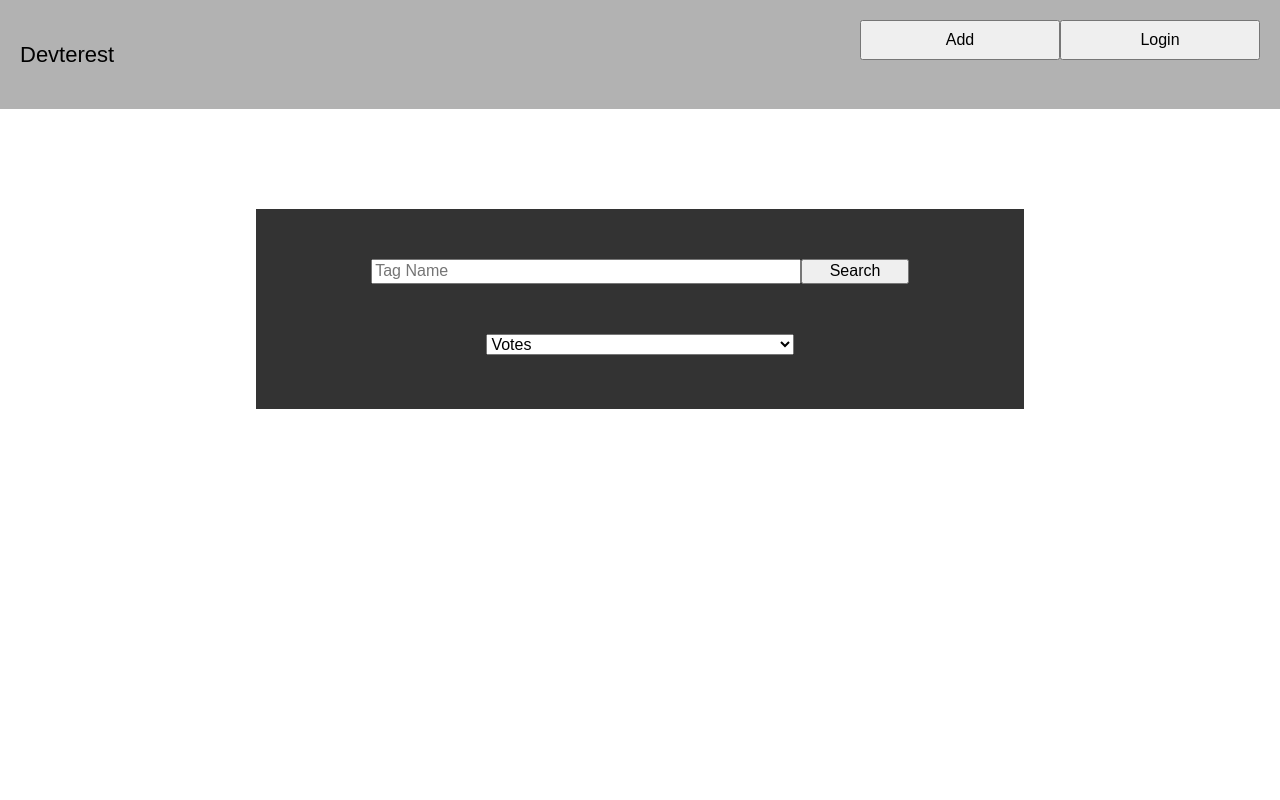
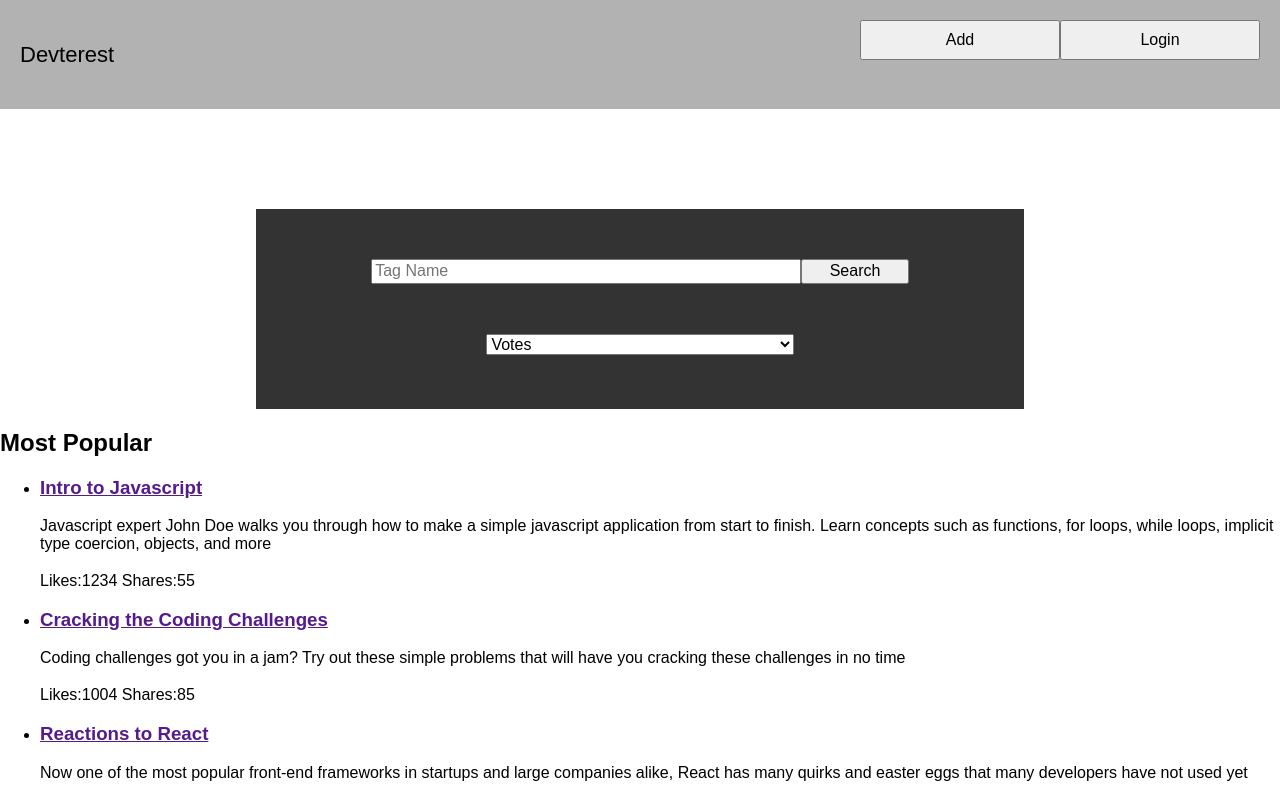
Before and after one commit to Team-Zanoma/Greenfield, a React (Create React App) app in the folder client/: page / in a window 1280 px wide. Shown: the top 800 px of the page. Built offline with nearby package versions, Linux system fonts and the light colour scheme.

Commit message:
Buuilt basic Feed/Files Component, implemented fake data

```diff
--- a/client/src/assets/sass/index.scss
+++ b/client/src/assets/sass/index.scss
@@ -68,9 +68,11 @@
      background-color: rgba(0,0,0,0.3);
      width: 80%;
      height: 500px;
-     margin: auto;
+     left: 50%;
+     transform: translateX(-50%);
      margin-top: 100px;
      padding-top: 150px;
+     position: absolute;
 
     /* --- Form --- */
      form {
@@ -102,9 +104,11 @@
      background-color: rgba(0,0,0,0.3);
      width: 80%;
      height: 500px;
-     margin: auto;
+     left: 50%;
+     transform: translateX(-50%);
      margin-top: 100px;
      padding-top: 75px;
+     position: absolute;
 
      .link_container{
        width: 70%;
--- a/client/src/components/Feed.js
+++ b/client/src/components/Feed.js
@@ -1,11 +1,18 @@
 import React from 'react';
-// import Files from './Files.js';
+import Files from './Files.js';
 
-let Feed = function(props){
+let Feed = function({linkList}){
+
+  let entries = linkList.map((item) => {
+    return <Files file={item} />
+  });
 
   return(
   	<div>
-
+  	  <h2> Most Popular </h2>
+  	    <ul>
+          {entries}
+  	    </ul>
   	</div>
   	);
 }
--- a/client/src/components/Files.js
+++ b/client/src/components/Files.js
@@ -3,12 +3,19 @@ import React from 'react';
 /* ------------ Level 3 ------------ */
 
 
-let Files = function(props){
+let Files = function({file}){
 
   return(
-    <div>
-
-    </div>
+  	<li>
+  	  <div>
+  	    <h3><a href={file.url}>{file.title}</a></h3>
+  	    <span>{file.description}</span>
+  	    <br/>
+  	    <br/>
+  	    <span> Likes:{file.likes} </span>
+  	    <span> Shares:{file.shares}</span>
+  	  </div>
+    </li>
   );
 }
 
--- a/client/src/containers/App.js
+++ b/client/src/containers/App.js
@@ -16,10 +16,17 @@ class App extends Component {
     super(props);
     this.state={
       showLogin: false,
-      showAddSource: false
+      showAddSource: false,
+      linkList: []
     }
     this.showLogin = this.showLogin.bind(this);
     this.showAddSource = this.showAddSource.bind(this);
+  }
+
+  componentDidMount() {
+      this.setState({
+        linkList: sampleList
+      })
   }
 
   showLogin() {
@@ -46,10 +53,21 @@ class App extends Component {
         <AddSource />
          : null}
         <Search />
-        <Feed />
+        <Feed linkList={this.state.linkList} />
       </div>
     );
   }
 }
 
+let sampleList = [
+ {title: 'Intro to Javascript', url: '', likes: 1234, shares: 55, description: 'Javascript expert John Doe walks you through how to make a simple javascript application from start to finish. Learn concepts such as functions, for loops, while loops, implicit type coercion, objects, and more'},
+ {title: 'Cracking the Coding Challenges', url: '', likes: 1004, shares: 85, description: 'Coding challenges got you in a jam?  Try out these simple problems that will have you cracking these challenges in no time'},
+ {title: 'Reactions to React', url: '', likes: 434, shares: 12, description: 'Now one of the most popular front-end frameworks in startups and large companies alike, React has many quirks and easter eggs that many developers have not used yet'},
+ {title: 'Intro to Javascript', url: '', likes: 134, shares: 55, description: 'Javascript expert John Doe walks you through how to make a simple javascript application from start to finish. Learn concepts such as functions, for loops, while loops, implicit type coercion, objects, and more'},
+ {title: 'Intro to Javascript', url: '', likes: 1234, shares: 55, description: 'Javascript expert John Doe walks you through how to make a simple javascript application from start to finish. Learn concepts such as functions, for loops, while loops, implicit type coercion, objects, and more'},
+ {title: 'Cracking the Coding Challenges', url: '', likes: 1004, shares: 85, description: 'Coding challenges got you in a jam?  Try out these simple problems that will have you cracking these challenges in no time'},
+ {title: 'Reactions to React', url: '', likes: 434, shares: 12, description: 'Now one of the most popular front-end frameworks in startups and large companies alike, React has many quirks and easter eggs that many developers have not used yet'},
+ {title: 'Intro to Javascript', url: '', likes: 134, shares: 55, description: 'Javascript expert John Doe walks you through how to make a simple javascript application from start to finish. Learn concepts such as functions, for loops, while loops, implicit type coercion, objects, and more'}
+]
+
 export default App;
```
